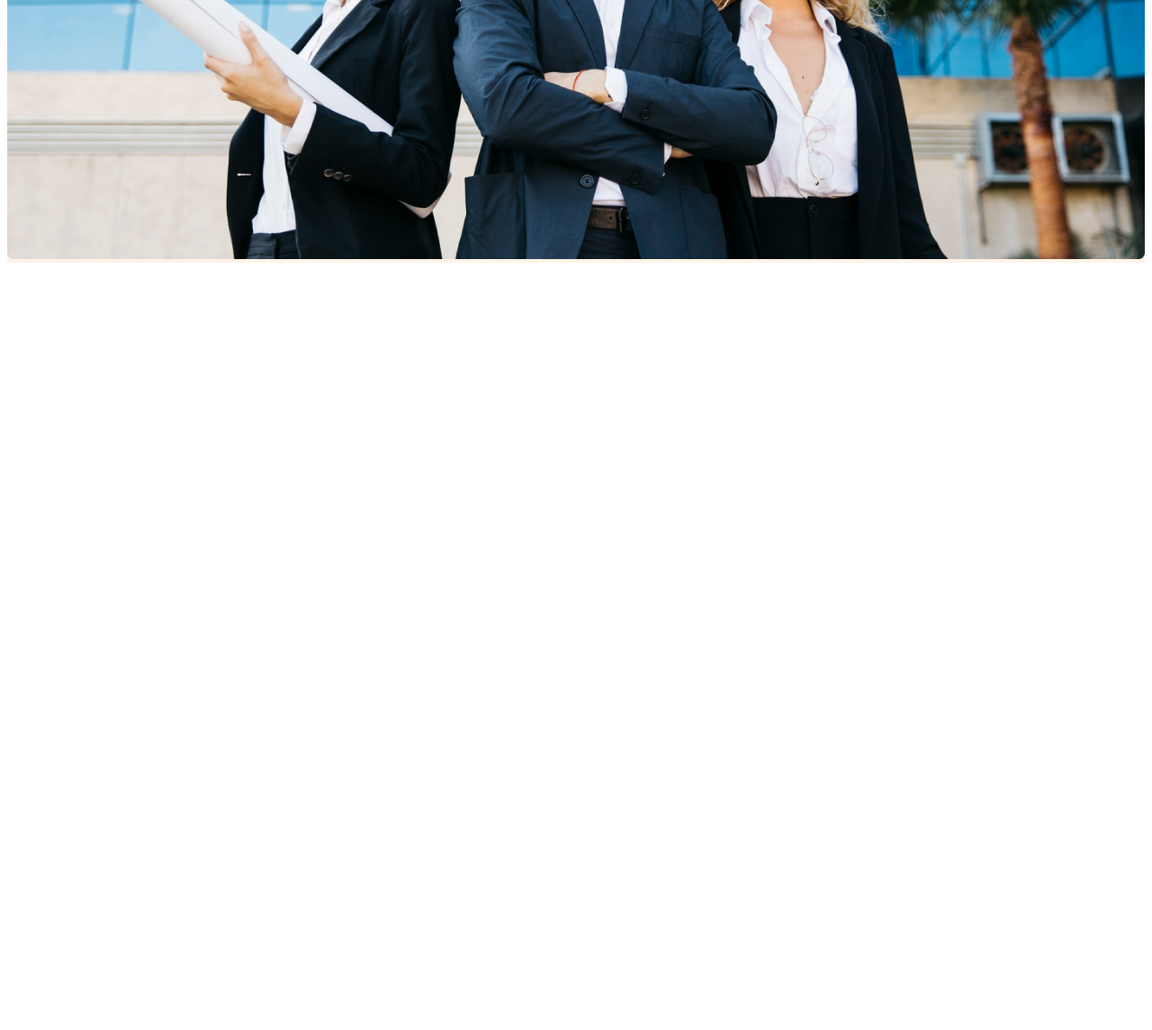
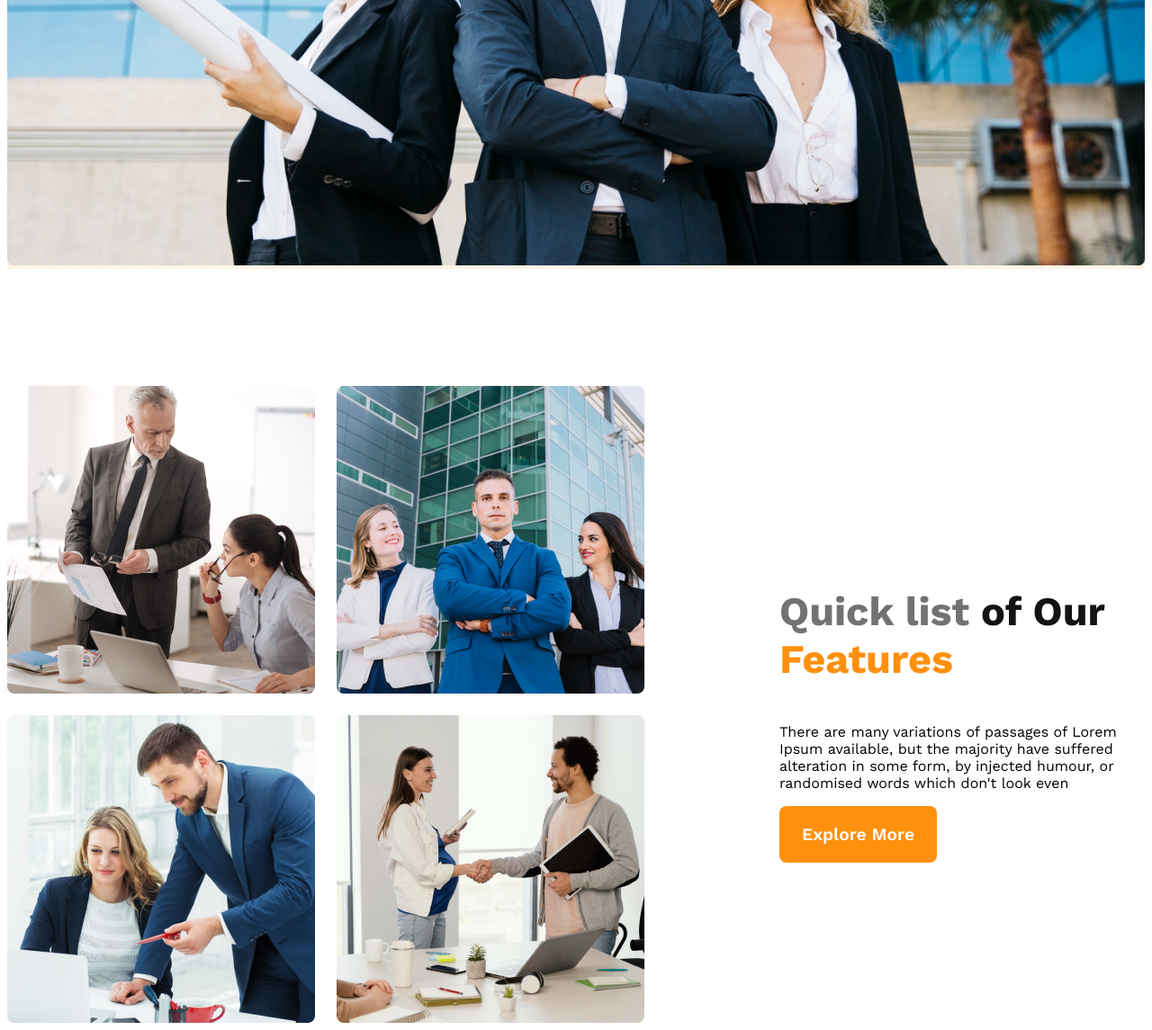
Before and after one commit to tamimzia7/g3_artchetsc_website, a plain HTML site: page index.html in a window 1280 px wide. Shown: the part 899-2044 px from the top of the page at 90% size. Before the commit the page ends 1199 px from the top, so only its background shows below. Drawn offline with nearby package versions, Linux system fonts and the light colour scheme.

Commit message:
first commit

```diff
--- a/index.html
+++ b/index.html
@@ -32,8 +32,10 @@
                     <h1 class="banner-title">Brand New
                         Group of Architects
                     </h1>
-                <p class="banner-despriction">There are many variations of passages of Lorem Ipsum available, but the
-                    majority have suffered alteration in some form, by injected humour, or randomised words which don't
+                    <p class="banner-despriction">There are many variations of passages of Lorem Ipsum available, but
+                        the
+                        majority have suffered alteration in some form, by injected humour, or randomised words which
+                        don't
                         look even</p>
                     <button class="btn-primary">Explore More</button>
                 </div>
@@ -49,6 +51,25 @@
 
     </header>
     <main>
+        <section class="teams display-flex">
+            <div class="team-img-container">
+                <img src="images/team1.png" alt="">
+                <img src="images/team2.png" alt="">
+                <img src="images/team3.png" alt="">
+                <img src="images/team4.png" alt="">
+
+            </div>
+            <div class="our-fetures">
+                <h3 id="feature-title"> <span class ="u-list text-light-gray">Quick list</span> <span id="our">of Our</span> <span
+                        class=" f-t">Features</span> </h3>
+                <p class="despricption">
+                    There are many variations of passages of Lorem Ipsum available, but the majority have suffered
+                    alteration in some form, by injected humour, or randomised words which don't look even
+                </p>
+                <div class="btn-primary1">Explore More</div>
+            </div>
+
+        </section>
 
     </main>
     <footer>
--- a/styles/g3.css
+++ b/styles/g3.css
@@ -18,12 +18,34 @@
 }
 .btn-primary{
     background-color: #FF900E;
-    font-size:1.2remx;
+    font-size:1.2rem;
     color: #FFFFFF;
     padding: 20px 25px;
     font-weight: 600;
     border-radius: 8px;
     border: none;
+}
+.btn-primary1 {
+    background-color: #FF900E;
+    font-size: 1.2rem;
+    color: #FFFFFF;
+    padding: 20px 25px;
+    font-weight: 600;
+    border-radius: 8px;
+    border: none;
+    display: inline-block; /* This prevents full-width stretch */
+    text-align: center;
+
+}
+
+
+main{
+    max-width: 1440px;
+    margin: 0 auto;
+}
+main>section{
+    margin-top: 130px;
+
 }
 /* dark-02 */
 .text-gray{
@@ -38,6 +60,7 @@
     color: #727272;
 
 }
+
 
 .navbar{
     justify-content: space-between;
@@ -95,7 +118,39 @@
 .img-s{
     width: 100%;
 }
+/* feature style */
 /* responsive media    */
+.teams{
+    align-items: center;
+    gap: 20px;
+}
+/*
+.despricption{
+    max-width: 537px;
+    font-size: 1.25rem;
+    color: #727272;
+} */
+
+.our-fetures{
+    margin-left: 130px;
+    max-width: 530px;
+}
+.team-img-container{
+    display: grid;
+    grid-template-columns: repeat(2,1fr);
+    gap: 24px;
+}
+#feature-title{
+
+    font-size: 2.81rem;
+}
+.f-t{
+    color: #FF900E;;
+
+}
+#our{
+    color: #131313;
+}
 @media screen and (max-width:576px){
     .navbar, .nav-links{
         flex-direction: column;
```
Lines whose indentation alone changed are shown as unchanged.
